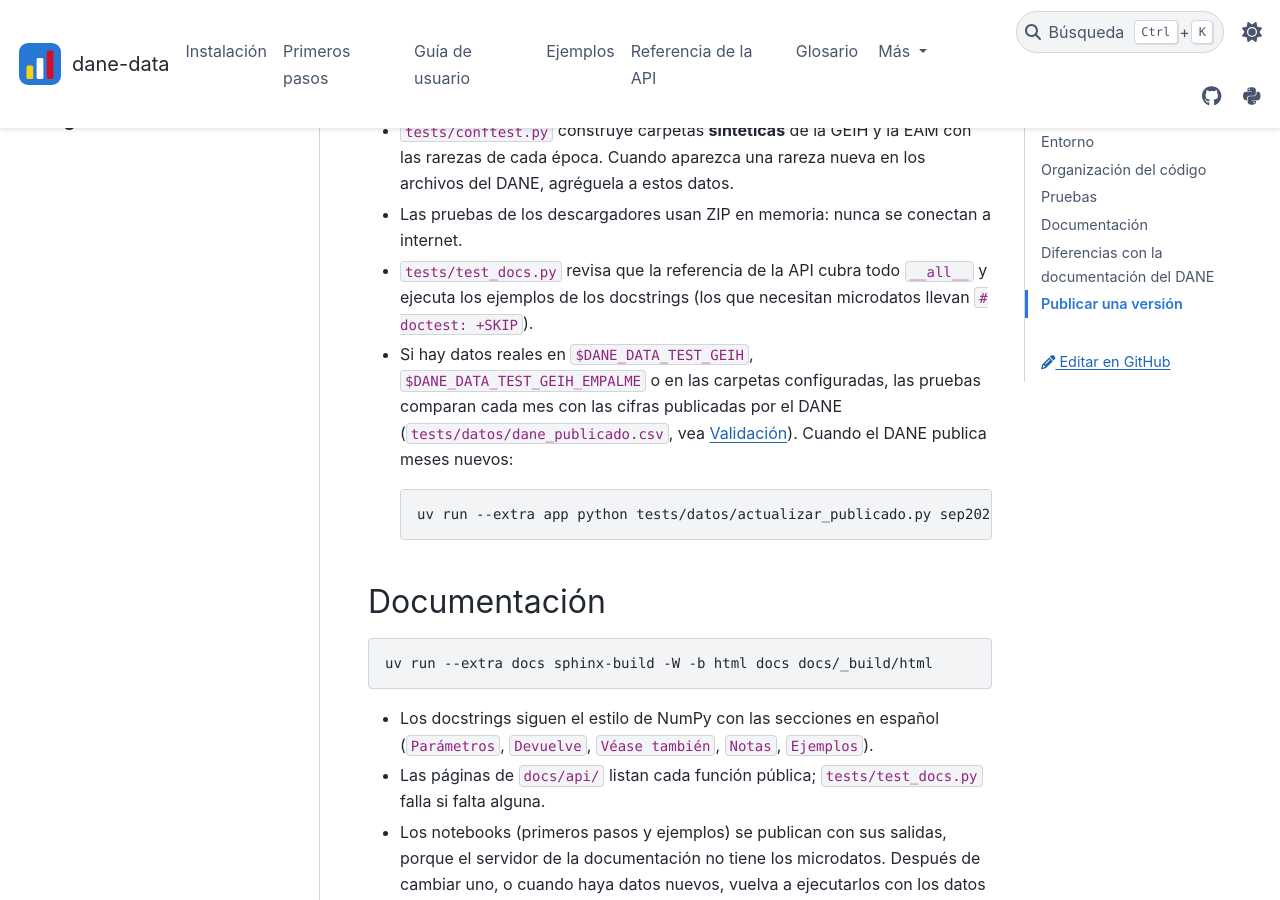
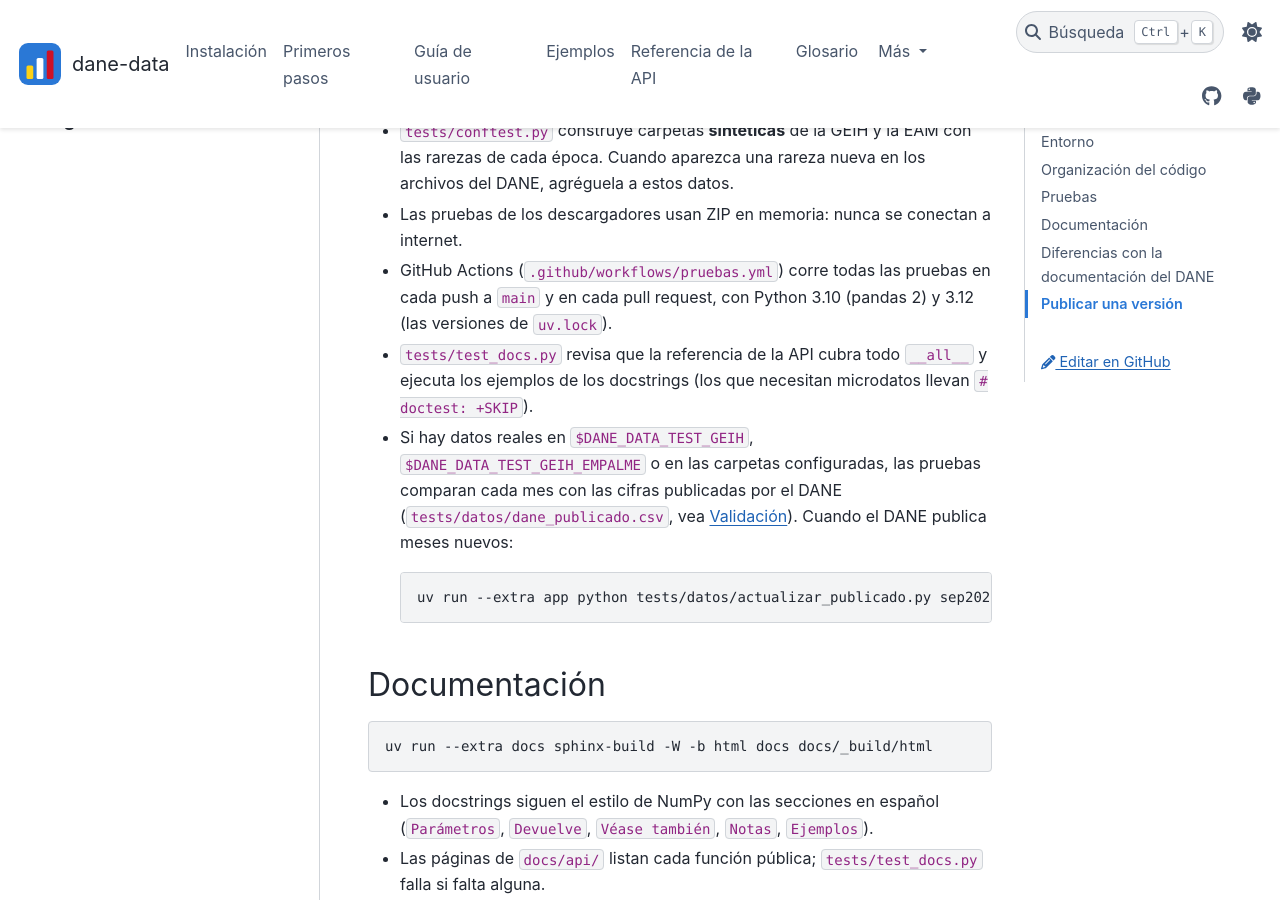
Before and after one commit to IntegralIndefinida/DANE-data, a Sphinx documentation site: the page built from docs/desarrollo.md, in a window 1280 px wide and 900 px high, scrolled down 937 px. Built offline with Sphinx 7.4.7 and the PyData theme 0.15.4, drawn with Linux system fonts in a browser that asks for light colours.

Commit message:
CI: correr las pruebas en cada push y pull request (Python 3.10 y 3.12)
Hasta ahora las pruebas solo corrían al publicar una etiqueta v*, así que
una regresión en main se veía recién al hacer el release. 3.10 es la
versión mínima declarada (con pandas 2, como Colab) y 3.12 la de
.python-version; --locked falla si uv.lock no coincide con pyproject.

```diff
--- a/docs/desarrollo.md
+++ b/docs/desarrollo.md
@@ -36,6 +36,8 @@ variables armonizadas van en minúscula y las originales del DANE en mayúscula.
 * `tests/conftest.py` construye carpetas **sintéticas** de la GEIH y la EAM con las rarezas de cada época.
   Cuando aparezca una rareza nueva en los archivos del DANE, agréguela a estos datos.
 * Las pruebas de los descargadores usan ZIP en memoria: nunca se conectan a internet.
+* GitHub Actions (`.github/workflows/pruebas.yml`) corre todas las pruebas en cada push a `main` y en cada
+  pull request, con Python 3.10 (pandas 2) y 3.12 (las versiones de `uv.lock`).
 * `tests/test_docs.py` revisa que la referencia de la API cubra todo `__all__` y ejecuta los ejemplos de los
   docstrings (los que necesitan microdatos llevan `# doctest: +SKIP`).
 * Si hay datos reales en `$DANE_DATA_TEST_GEIH`, `$DANE_DATA_TEST_GEIH_EMPALME` o en las carpetas
```
Also changed, not shown: 1 other file.
